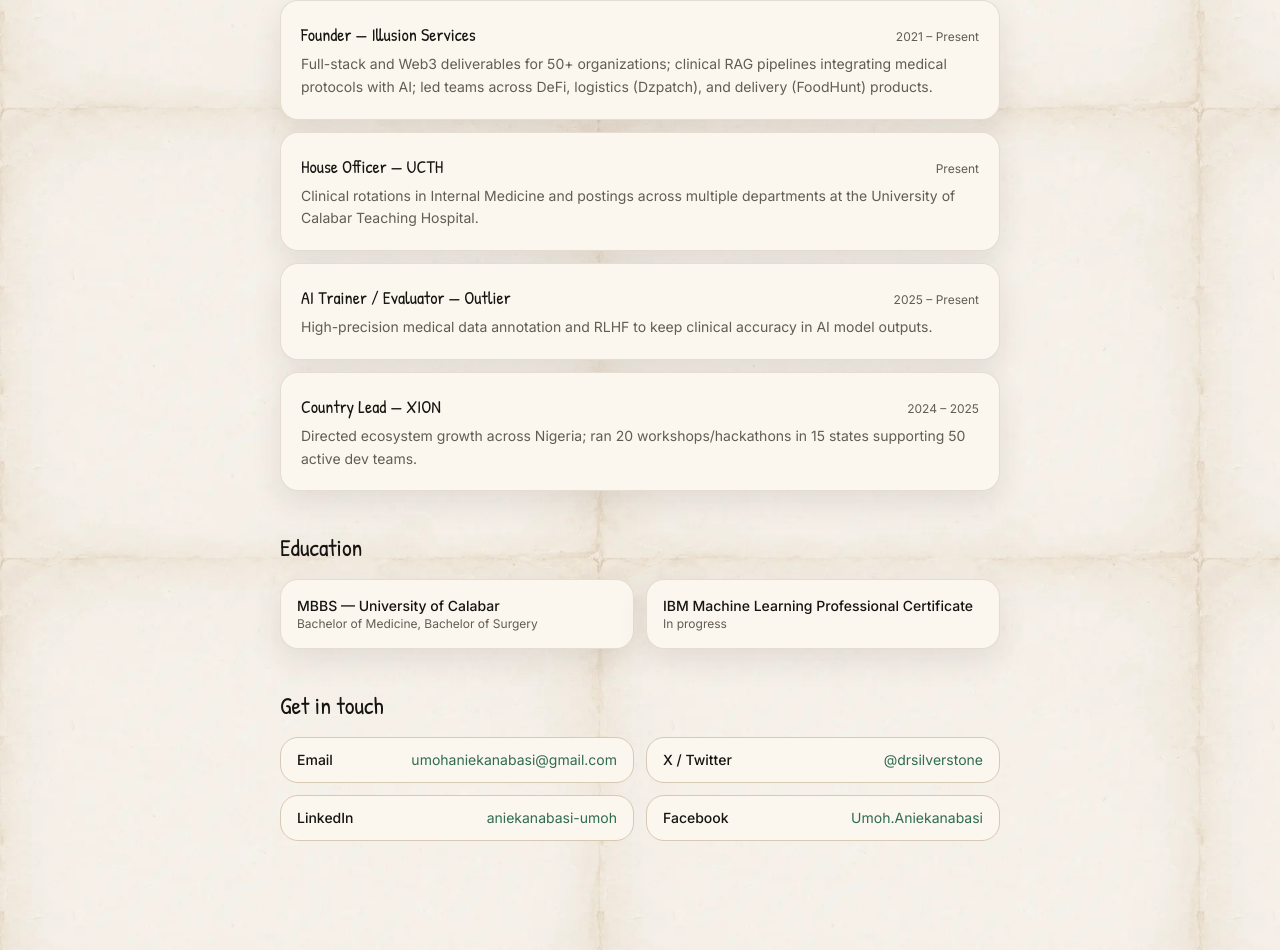
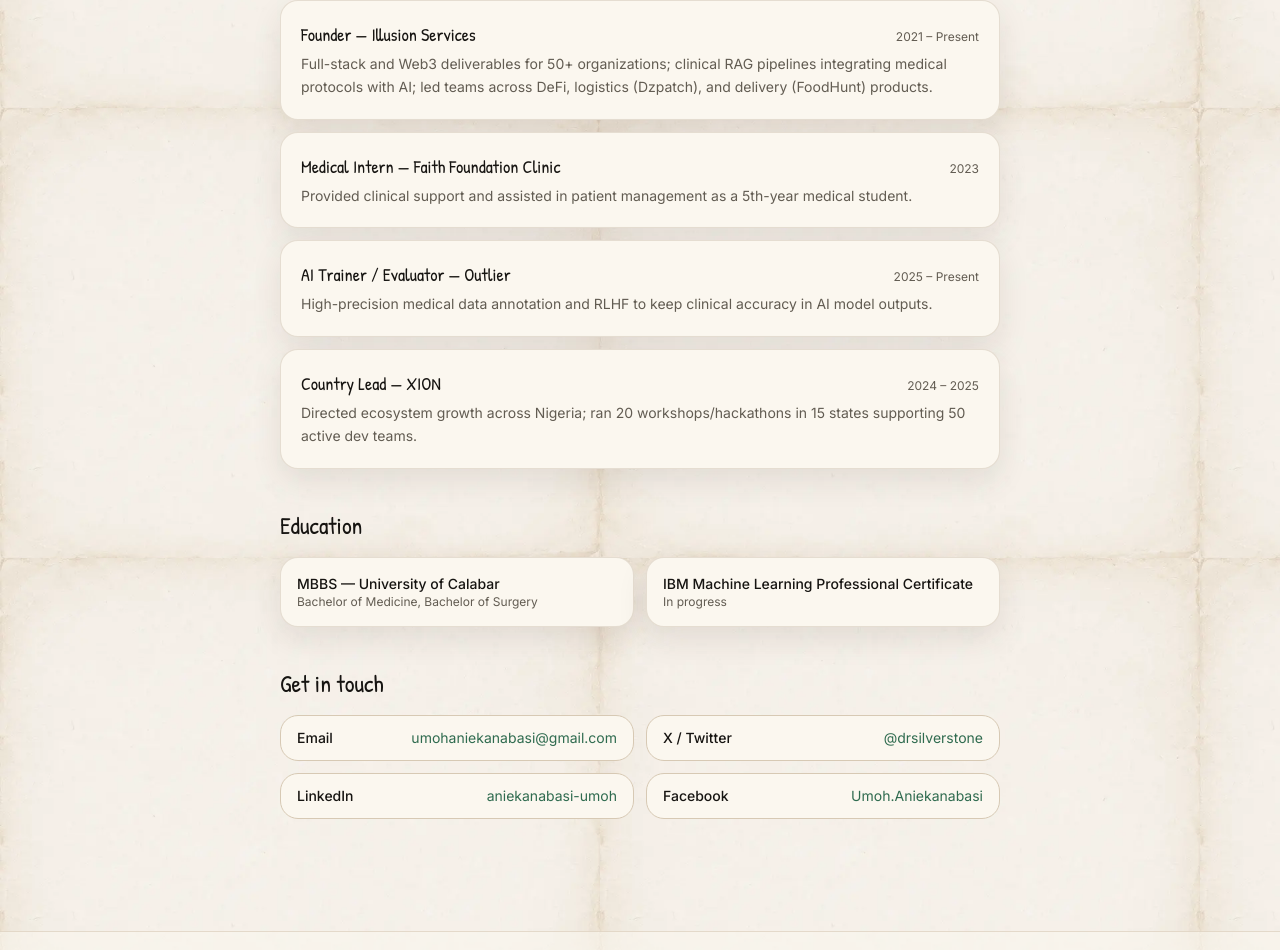
Before and after one commit to AniekanabasiUmoh/cxrtriage, a Next.js app: page /creator in a window 1280 px wide. Shown: the part 792-1742 px from the top of the page. Built offline with nearby package versions, Linux system fonts and the light colour scheme.

Commit message:
Creator: swap House Officer for Faith Foundation Clinic internship

```diff
--- a/src/app/creator/page.tsx
+++ b/src/app/creator/page.tsx
@@ -24,10 +24,10 @@ const EXPERIENCE = [
       "Full-stack and Web3 deliverables for 50+ organizations; clinical RAG pipelines integrating medical protocols with AI; led teams across DeFi, logistics (Dzpatch), and delivery (FoodHunt) products.",
   },
   {
-    role: "House Officer — UCTH",
-    when: "Present",
+    role: "Medical Intern — Faith Foundation Clinic",
+    when: "2023",
     detail:
-      "Clinical rotations in Internal Medicine and postings across multiple departments at the University of Calabar Teaching Hospital.",
+      "Provided clinical support and assisted in patient management as a 5th-year medical student.",
   },
   {
     role: "AI Trainer / Evaluator — Outlier",
```
